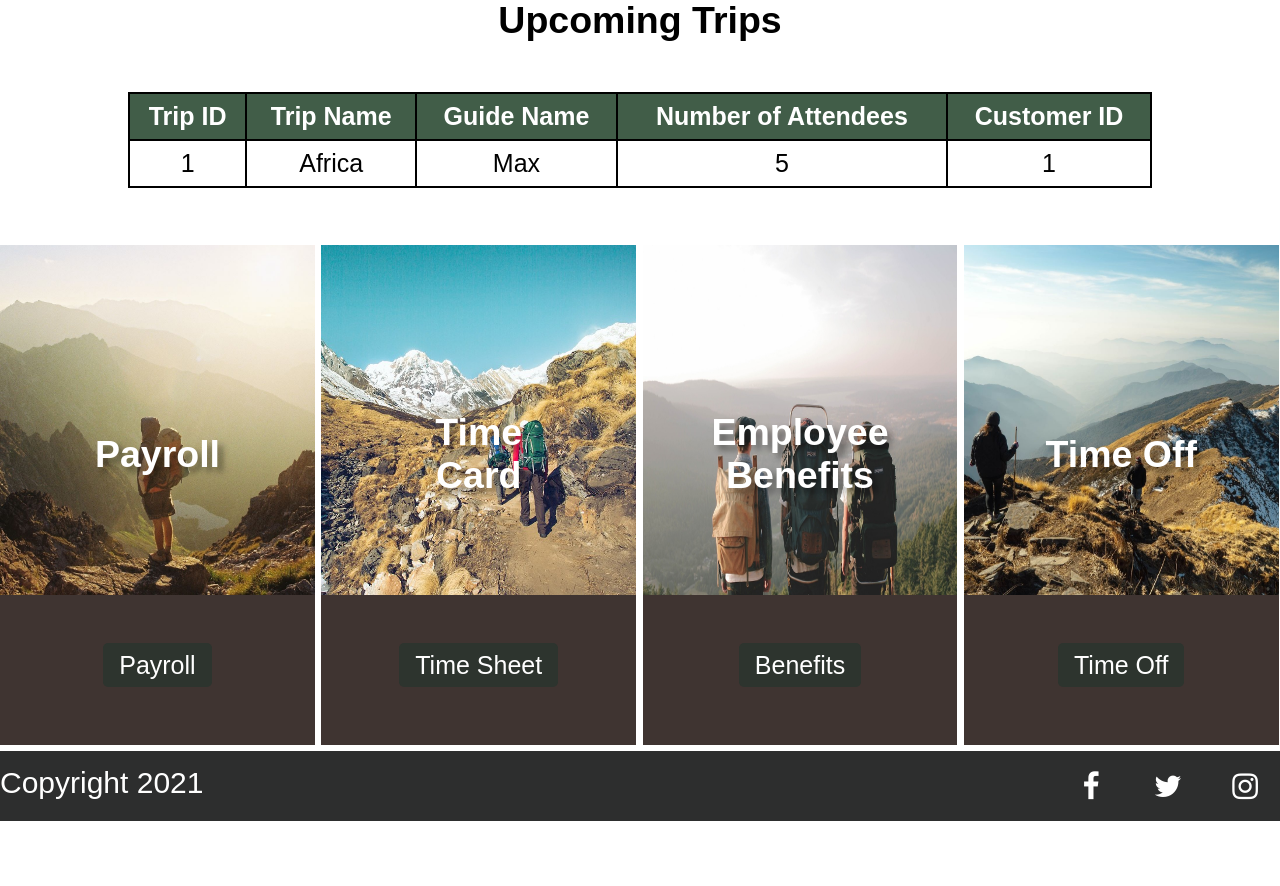
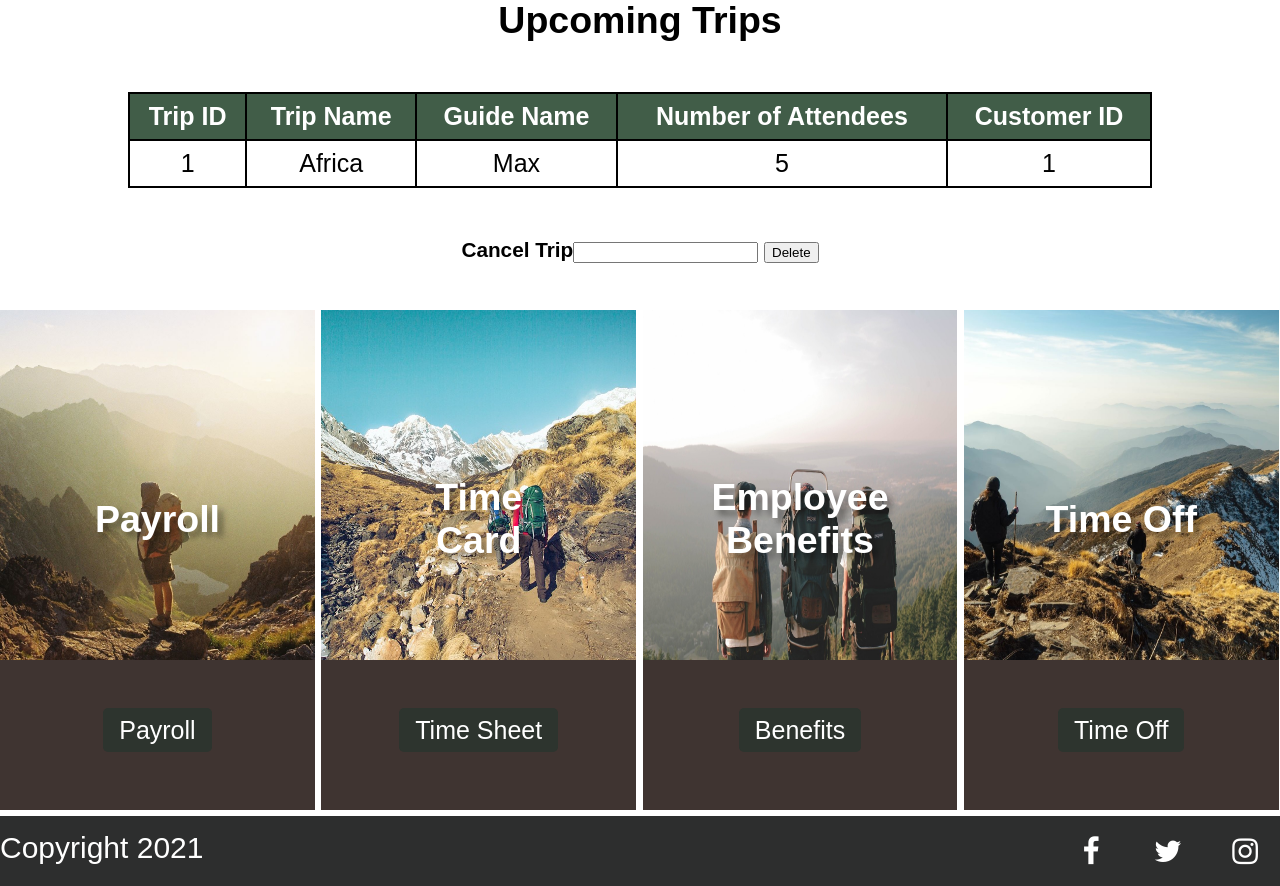
Before and after one commit to lappe044/CS-268-Project-One, a PHP site: page /employee_account.php in a window 1280 px wide. Shown: the part 858-1744 px from the top of the page. Before the commit the page ends 1679 px from the top, so only its background shows below. Run offline with PHP 8.4, Linux system fonts and the light colour scheme; a user stored in the database is signed in; data comes from the database, SQL or seed files in the repository.

Commit message:
Cancel Trip Func Added

```diff
--- a/css/account.css
+++ b/css/account.css
@@ -31,6 +31,10 @@ th {
   color: white;
 }
 
+h5 {
+  text-align: center;
+}
+
 @media (max-width: 730px) {
   table {
     width: 100px;
--- a/css/global.css
+++ b/css/global.css
@@ -1,6 +1,10 @@
+html {
+  height: 100%;
+}
 body {
   margin: 0px;
   padding: 0px;
+  height: 100%;
   font-family: Arial, Helvetica, sans-serif;
   font-size: 25px;
 }
@@ -19,7 +23,6 @@ h1 {
   transform: translate(-50%, -50%);
   top: 1rem;
 }
-
 
 header nav {
   background-color: #2d2e2e;
@@ -125,6 +128,8 @@ a {
   height: 70px;
   background-color: #2d2e2e;
   margin-top: 0.5%;
+  margin-bottom: 0px;
+  bottom: 0;
 }
 
 .left {
@@ -163,7 +168,6 @@ a {
 .caption {
   position: relative;
   width: 33.33%;
-
 }
 /* Make the image to responsive */
 .image {
@@ -180,8 +184,8 @@ a {
   background: rgba(0, 0, 0, 0.5); /* Black see-through */
   color: #f1f1f1;
   width: 100%;
-  transition: .5s ease;
-  opacity:0;
+  transition: 0.5s ease;
+  opacity: 0;
   color: white;
   font-size: 20px;
   padding: 20px 0;
@@ -193,8 +197,7 @@ a {
   opacity: 1;
 }
 
-
-@media(min-width: 600px) {
+@media (min-width: 600px) {
   header nav {
     width: 50%;
   }
--- a/employee_account.php
+++ b/employee_account.php
@@ -134,7 +134,17 @@
 
         ?>
 
-<div id= "trip_sections">
+        <form action="delete_trip.php" method="post" id="cancel_trip">
+
+
+        <h5 align='left'><b>Cancel Trip</b><input type="number" name="id" required>
+
+        <input type="submit" value="Delete"></h5>
+
+        </form>
+
+
+        <div id= "trip_sections">
         <div class = "brown_card">
             <div class = "image_container">
                 <img src="images/Workday_yellow_sunrise.jpg" alt="Yellow Sunrise">
@@ -171,7 +181,7 @@
 
 
 
-        <div id = "footer">
+    <div id = "footer">
             <div class = left>
                 <span>Copyright <script>document.write(new Date().getFullYear());</script></span>
             </div>
@@ -185,6 +195,5 @@
 
 
 
-
 </body>
 </html>
```
Also changed, not shown: delete_trip.php (added, +43 -0 lines). Lines whose indentation alone changed are shown as unchanged.
